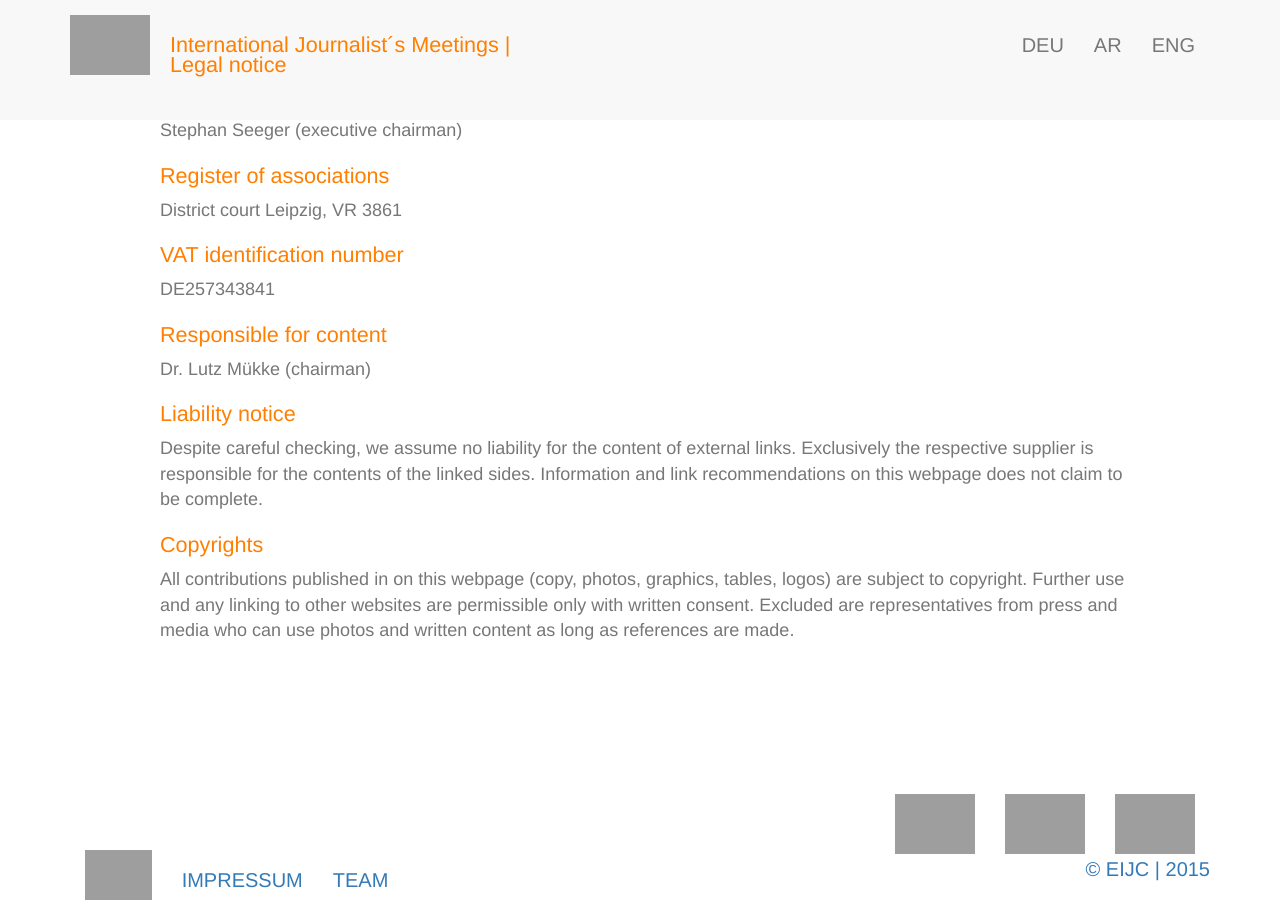
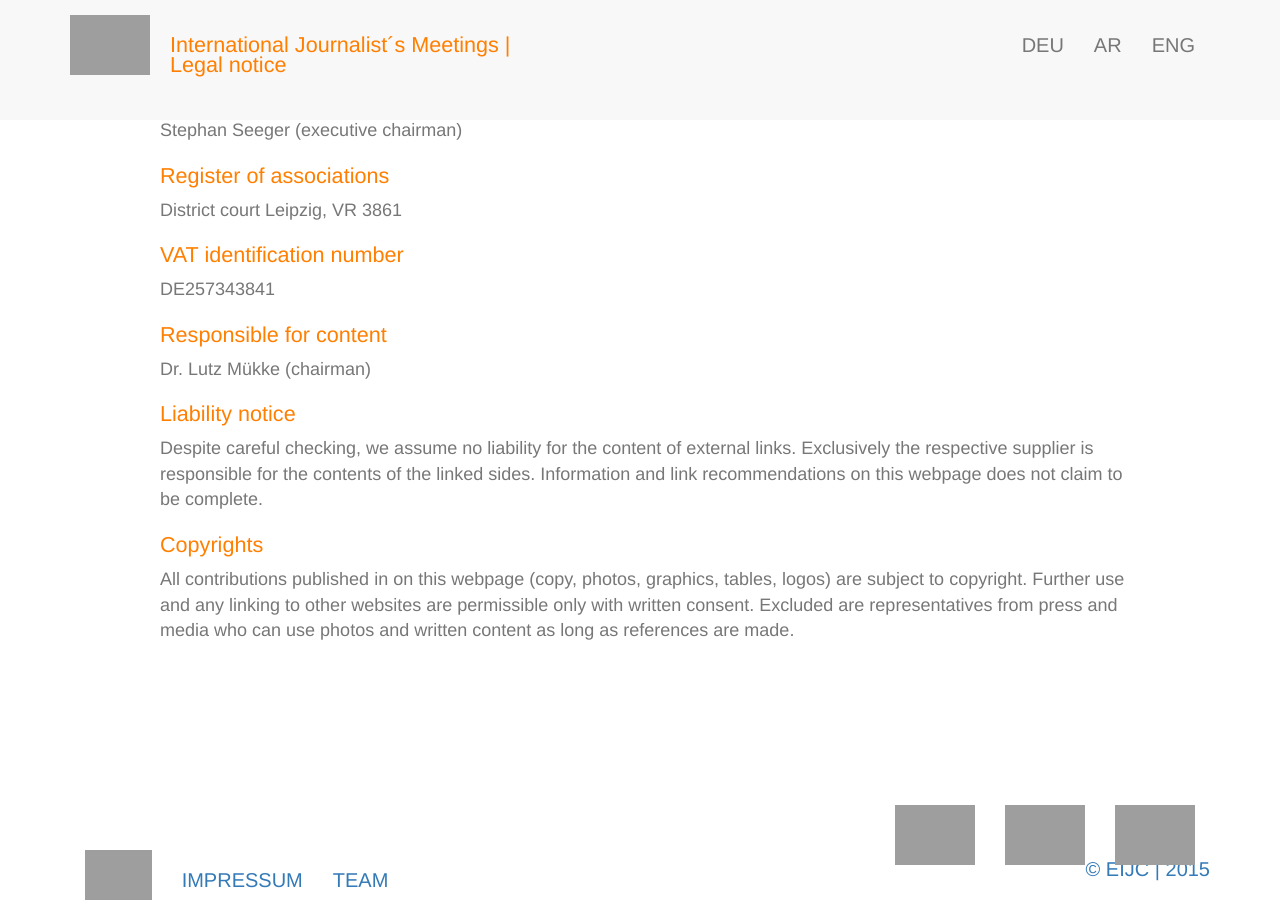
Before and after one commit to EIJC/TIJ, a Jekyll site: the page built from en/impressum.html, in a window 1280 px wide and 900 px high, scrolled down 534 px. Built offline with Jekyll 4.4.1, drawn with Linux system fonts in a browser that asks for light colours; nearby versions of some CDN libraries; grey boxes are pictures that could not be loaded.

Commit message:
Update navbar-de.html

```diff
--- a/_includes/navbar-de.html
+++ b/_includes/navbar-de.html
@@ -28,7 +28,7 @@
 
       <div class="navbar navbar-fixed-bottom ">
         <div class="container">
-            <ul class="nav navbar-nav pull-right" style="margin-top:-1px;">
+            <ul class="nav navbar-nav pull-right" style="margin-top:10px;">
                 <li><a href="mailto:info@eijc.eu?subject=Treffen%20Internationaler%20Journalisten">
                    <img alt="Mail" src="https://www.dropbox.com/s/88n7ywwd8epzo12/mail%20transparent.png?raw=1" title="E-Mail" style="max-width: 80px; max-height: 80px; " />
                    </a>
```
